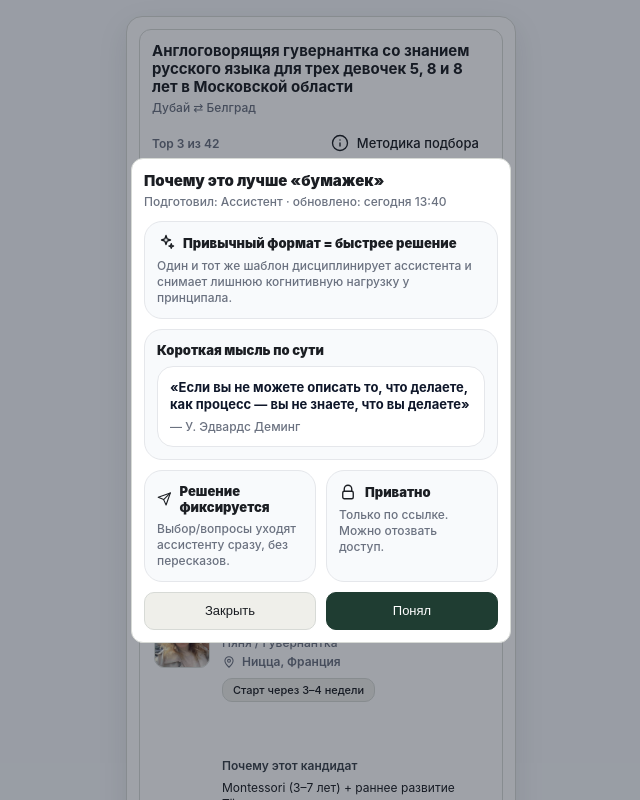
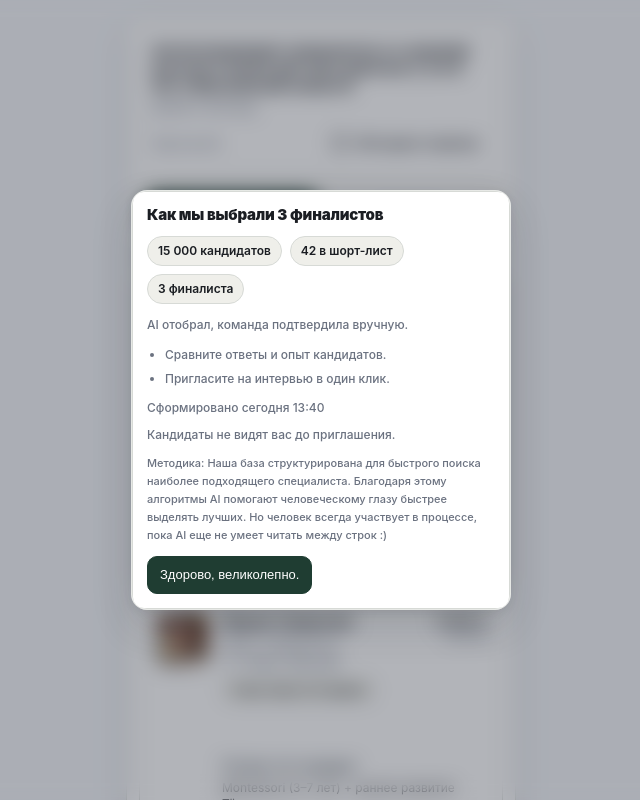
Before and after one commit to sabitsky/finalists-app, a Next.js app: page / in a window 1280 px wide. Both pictures are taken after a click on the button "Методика подбора". Shown: the top 800 px of the page, without its empty margins (319-959 px from the left). Built offline with nearby package versions, Linux system fonts and the light colour scheme.

Commit message:
Update why modal content and overlay styling

```diff
--- a/components/finalists/WhyModal.tsx
+++ b/components/finalists/WhyModal.tsx
@@ -1,10 +1,10 @@
 import * as React from "react";
 import { Card } from "@/components/ui/Card";
 import { Button } from "@/components/ui/Button";
-import { Icon } from "@/components/ui/Icon";
 import { Overlay } from "@/components/ui/Overlay";
 import { Position } from "@/data/finalists";
 import { sharedStyles } from "@/components/finalists/styles";
+import { colors, font } from "@/lib/designSystem";
 
 export type WhyModalProps = {
   open: boolean;
@@ -16,61 +16,87 @@ export function WhyModal({ open, onClose, position }: WhyModalProps) {
   return (
     <Overlay open={open} onClose={onClose} align="center">
       <div style={{ width: "100%", maxWidth: 380 }}>
-        <Card>
-          <div style={{ padding: 12 }}>
-            <div style={{ fontSize: 15, fontWeight: 900 }}>Почему это лучше «бумажек»</div>
-            <div style={{ marginTop: 4, ...sharedStyles.muted12 }}>
-              Подготовил: {position.preparedBy} · обновлено: {position.updatedAt}
-            </div>
-
-            <div style={{ marginTop: 12, display: "flex", flexDirection: "column", gap: 10 }}>
-              <div style={{ borderRadius: 18, border: "1px solid #E5E7EB", background: "#F8FAFC", padding: 12 }}>
-                <div style={{ display: "flex", alignItems: "center", gap: 8, fontSize: 13, fontWeight: 900 }}>
-                  <Icon name="spark" size={18} /> Привычный формат = быстрее решение
-                </div>
-                <div style={{ marginTop: 6, ...sharedStyles.muted12, lineHeight: "16px" }}>
-                  Один и тот же шаблон дисциплинирует ассистента и снимает лишнюю когнитивную нагрузку у принципала.
-                </div>
+        <div
+          style={{
+            borderRadius: 16,
+            border: "1px solid rgba(215,218,214,0.6)",
+            background: "rgba(255,255,255,0.98)",
+            boxShadow: "0 16px 40px rgba(27,30,35,0.16), 0 2px 10px rgba(27,30,35,0.08)",
+            overflow: "hidden",
+          }}
+        >
+          <Card>
+            <div style={{ padding: 14, display: "flex", flexDirection: "column", gap: 12 }}>
+              {/* Header */}
+              <div
+                style={{
+                  fontSize: font.size.xl,
+                  fontWeight: font.weight.black,
+                  color: colors.ink,
+                  lineHeight: font.line.lg,
+                  letterSpacing: "-0.2px",
+                }}
+              >
+                Как мы выбрали 3 финалистов
               </div>
 
-              <div style={{ borderRadius: 18, border: "1px solid #E5E7EB", background: "#F8FAFC", padding: 12 }}>
-                <div style={{ fontSize: 13, fontWeight: 900 }}>Короткая мысль по сути</div>
-                <div style={{ marginTop: 8, borderRadius: 16, border: "1px solid #E5E7EB", background: "#FFFFFF", padding: 12 }}>
-                  <div style={{ fontSize: 13, fontWeight: 700, color: "#0F172A", lineHeight: "17px" }}>
-                    «Если вы не можете описать то, что делаете, как процесс — вы не знаете, что вы делаете»
-                  </div>
-                  <div style={{ marginTop: 6, ...sharedStyles.muted12 }}>— У. Эдвардс Деминг</div>
-                </div>
+              {/* KPI chips */}
+              <div style={{ display: "flex", flexWrap: "wrap", gap: 8 }}>
+                {["15 000 кандидатов", "42 в шорт-лист", "3 финалиста"].map((chip) => (
+                  <span
+                    key={chip}
+                    style={{
+                      padding: "6px 10px",
+                      borderRadius: 999,
+                      background: colors.surfaceAlt,
+                      border: `1px solid ${colors.line}`,
+                      fontSize: font.size.sm,
+                      fontWeight: font.weight.semibold,
+                      color: colors.ink,
+                      lineHeight: font.line.md,
+                    }}
+                  >
+                    {chip}
+                  </span>
+                ))}
               </div>
 
-              <div style={{ display: "grid", gridTemplateColumns: "1fr 1fr", gap: 10 }}>
-                <div style={{ borderRadius: 18, border: "1px solid #E5E7EB", background: "#F8FAFC", padding: 12 }}>
-                  <div style={{ display: "flex", alignItems: "center", gap: 8, fontSize: 13, fontWeight: 900 }}>
-                    <Icon name="send" size={18} /> Решение фиксируется
-                  </div>
-                  <div style={{ marginTop: 6, ...sharedStyles.muted12, lineHeight: "16px" }}>
-                    Выбор/вопросы уходят ассистенту сразу, без пересказов.
-                  </div>
-                </div>
-                <div style={{ borderRadius: 18, border: "1px solid #E5E7EB", background: "#F8FAFC", padding: 12 }}>
-                  <div style={{ display: "flex", alignItems: "center", gap: 8, fontSize: 13, fontWeight: 900 }}>
-                    <Icon name="lock" size={18} /> Приватно
-                  </div>
-                  <div style={{ marginTop: 6, ...sharedStyles.muted12, lineHeight: "16px" }}>
-                    Только по ссылке. Можно отозвать доступ.
-                  </div>
-                </div>
+              {/* Subheader */}
+              <div style={{ ...sharedStyles.muted12, lineHeight: font.line.lg }}>AI отобрал, команда подтвердила вручную.</div>
+
+              {/* Bullets */}
+              <ul
+                style={{
+                  margin: 0,
+                  paddingLeft: 18,
+                  ...sharedStyles.muted12,
+                  lineHeight: font.line.lg,
+                  display: "grid",
+                  gap: 6,
+                }}
+              >
+                <li>Сравните ответы и опыт кандидатов.</li>
+                <li>Пригласите на интервью в один клик.</li>
+              </ul>
+
+              {/* Footer info */}
+              <div style={{ ...sharedStyles.muted12 }}>Сформировано {position.updatedAt}</div>
+              <div style={{ ...sharedStyles.muted12 }}>Кандидаты не видят вас до приглашения.</div>
+
+              {/* Methodology */}
+              <div style={{ ...sharedStyles.muted11, lineHeight: font.line.lg }}>
+                Методика: Наша база структурирована для быстрого поиска наиболее подходящего специалиста. Благодаря этому
+                алгоритмы AI помогают человеческому глазу быстрее выделять лучших. Но человек всегда участвует в процессе,
+                пока AI еще не умеет читать между строк :)
               </div>
 
-              <div style={{ display: "grid", gridTemplateColumns: "1fr 1fr", gap: 10 }}>
-                <Button variant="secondary" onClick={onClose}>
-                  Закрыть
-                </Button>
-                <Button onClick={onClose}>Понял</Button>
+              {/* CTA */}
+              <div>
+                <Button onClick={onClose}>Здорово, великолепно.</Button>
               </div>
             </div>
-          </div>
-        </Card>
+          </Card>
+        </div>
       </div>
     </Overlay>
   );
--- a/components/ui/Overlay.tsx
+++ b/components/ui/Overlay.tsx
@@ -1,3 +1,4 @@
+"use client";
 import * as React from "react";
 
 export type OverlayProps = {
@@ -8,6 +9,15 @@ export type OverlayProps = {
 };
 
 export function Overlay({ open, onClose, children, align = "center" }: OverlayProps) {
+  React.useEffect(() => {
+    if (!open) return;
+    const previousOverflow = document.body.style.overflow;
+    document.body.style.overflow = "hidden";
+    return () => {
+      document.body.style.overflow = previousOverflow;
+    };
+  }, [open]);
+
   if (!open) return null;
 
   return (
@@ -19,7 +29,9 @@ export function Overlay({ open, onClose, children, align = "center" }: OverlayPr
         display: "flex",
         alignItems: align === "bottom" ? "flex-end" : "center",
         justifyContent: "center",
-        background: "rgba(17,24,39,0.40)",
+        background: "rgba(17,24,39,0.32)",
+        backdropFilter: "blur(10px)",
+        WebkitBackdropFilter: "blur(10px)",
         padding: 16,
       }}
     >
```
